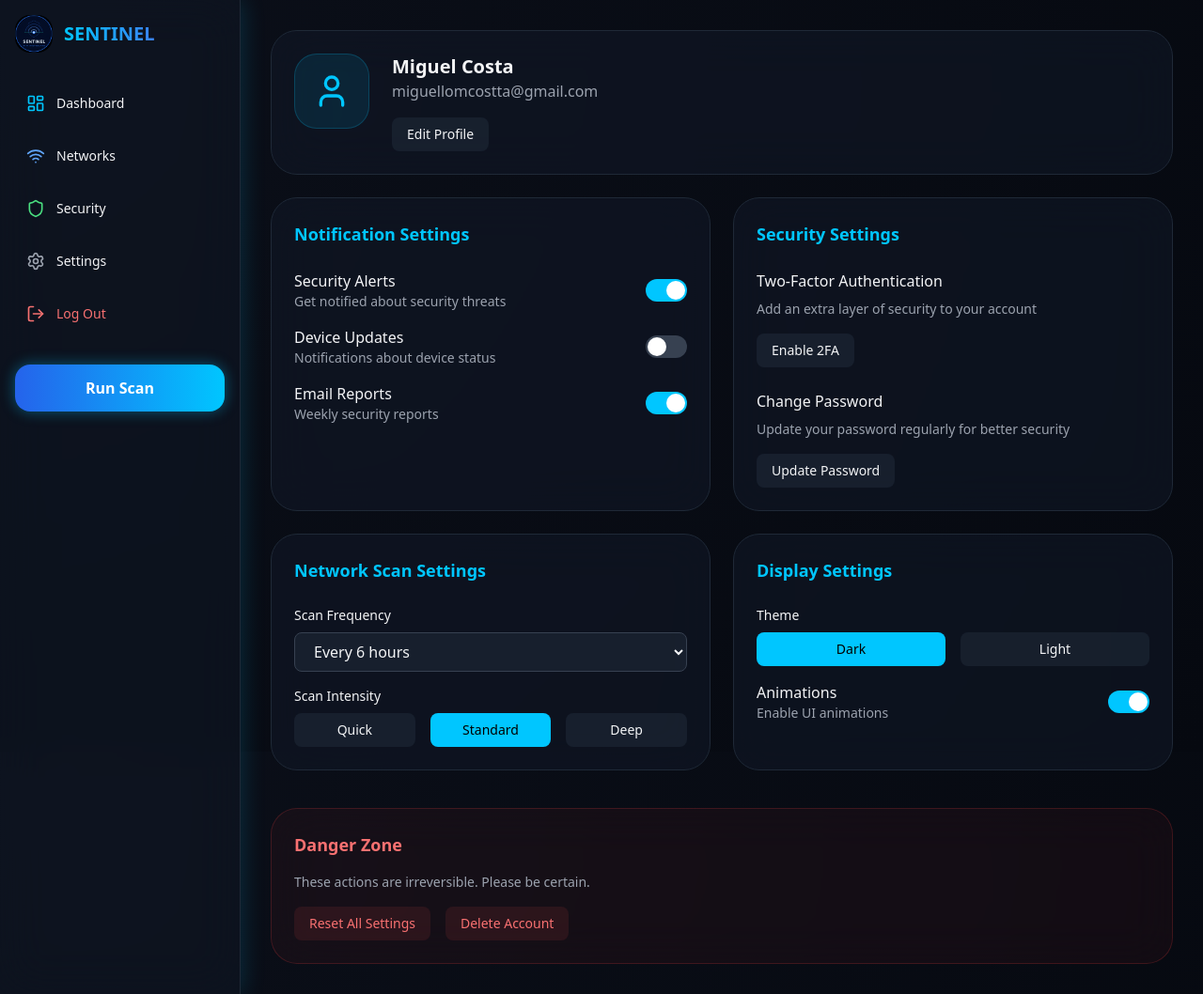
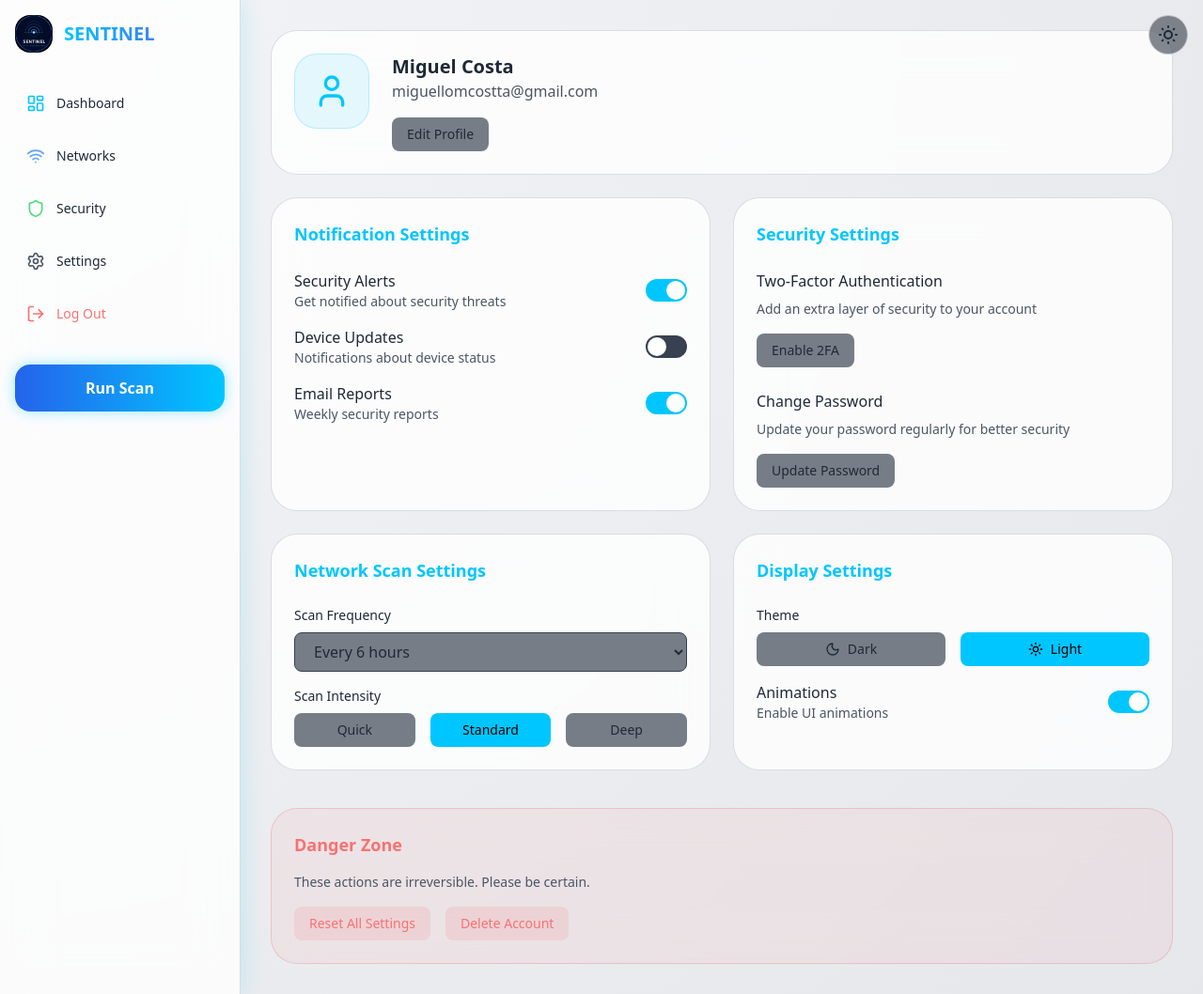
Before and after one commit to 1clunny/network_dashboard, a Flask app: page /settings in a window 1280 px wide. Shown: the whole page at 94% size. Run offline with Flask 3, Linux system fonts and the light colour scheme; a user stored in the database is signed in; some libraries are stand-ins or nearby versions.

Commit message:
another great upd

```diff
--- a/templates/layout.html
+++ b/templates/layout.html
@@ -9,16 +9,29 @@
   <script>
     tailwind.config = {
       safelist: ['text-red-500', 'text-yellow-400', 'text-green-400'],
+      darkMode: 'class',
       theme: {
         extend: {
           colors: {
-            bg: '#0B0F19',
+            // Dark theme colors
+            dark: {
+              bg: '#0B0F19',
+              surface: 'rgba(17, 24, 39, 0.6)',
+              border: 'rgba(75, 85, 99, 0.6)'
+            },
+            // Light theme colors
+            light: {
+              bg: '#F3F4F6',
+              surface: 'rgba(255, 255, 255, 0.8)',
+              border: 'rgba(209, 213, 219, 0.8)'
+            },
             primary: '#2563EB',
             accent: '#00C6FF'
           },
           boxShadow: {
             glow: '0 0 25px rgba(0,198,255,0.2)',
-            innerGlow: 'inset 0 0 20px rgba(0,198,255,0.15)'
+            innerGlow: 'inset 0 0 20px rgba(0,198,255,0.15)',
+            'light-glow': '0 0 25px rgba(37,99,235,0.1)'
           },
           borderRadius: {
             xl: '1rem',
@@ -31,23 +44,82 @@
   <script src="https://unpkg.com/lucide@latest"></script>
 
   <style>
+    :root {
+      --transition-duration: 0.3s;
+    }
+
     body {
+      transition: background-color var(--transition-duration) ease, color var(--transition-duration) ease;
+    }
+
+    body.dark {
       background: radial-gradient(circle at top left, #0b0f19, #060910);
-      background-attachment: fixed;
     }
+
+    body.light {
+      background: radial-gradient(circle at top left, #f3f4f6, #e5e7eb);
+    }
+
     .sidebar {
-      transition: transform 0.3s ease, opacity 0.2s ease;
+      transition: transform 0.3s ease, opacity 0.2s ease, background-color var(--transition-duration) ease, border-color var(--transition-duration) ease;
     }
+
     .sidebar.hidden {
       transform: translateX(-100%);
       opacity: 0;
     }
+
+    /* Theme transitions */
+    .theme-transition {
+      transition: background-color var(--transition-duration) ease,
+                  border-color var(--transition-duration) ease,
+                  color var(--transition-duration) ease,
+                  box-shadow var(--transition-duration) ease;
+    }
+
+    /* Light theme overrides */
+    body.light {
+      color: #1F2937;
+    }
+
+    body.light .sidebar {
+      background: rgba(255, 255, 255, 0.8);
+      border-color: rgba(209, 213, 219, 0.8);
+    }
+
+    body.light .bg-gray-900\/60 {
+      background: rgba(255, 255, 255, 0.8);
+    }
+
+    body.light .border-gray-800 {
+      border-color: rgba(209, 213, 219, 0.8);
+    }
+
+    body.light .text-gray-400 {
+      color: #4B5563;
+    }
+
+    body.light .text-gray-100 {
+      color: #1F2937;
+    }
   </style>
 </head>
 
-<body class="text-gray-100 min-h-screen flex bg-bg">
+<body class="text-gray-100 min-h-screen flex bg-bg dark theme-transition">
+  <!-- Theme Toggle -->
+  <button id="themeToggle" class="fixed top-4 right-4 z-50 p-2 rounded-full theme-transition bg-gray-900/50 backdrop-blur-xl border border-gray-800 hover:shadow-glow">
+    <!-- Sun icon -->
+    <svg id="sunIcon" class="w-6 h-6 hidden" fill="none" stroke="currentColor" viewBox="0 0 24 24">
+      <path stroke-linecap="round" stroke-linejoin="round" stroke-width="2" d="M12 3v1m0 16v1m9-9h-1M4 12H3m15.364 6.364l-.707-.707M6.343 6.343l-.707-.707m12.728 0l-.707.707M6.343 17.657l-.707.707M16 12a4 4 0 11-8 0 4 4 0 018 0z" />
+    </svg>
+    <!-- Moon icon -->
+    <svg id="moonIcon" class="w-6 h-6" fill="none" stroke="currentColor" viewBox="0 0 24 24">
+      <path stroke-linecap="round" stroke-linejoin="round" stroke-width="2" d="M20.354 15.354A9 9 0 018.646 3.646 9.003 9.003 0 0012 21a9.003 9.003 0 008.354-5.646z" />
+    </svg>
+  </button>
+
   <!-- SIDEBAR -->
-  <aside id="sidebar" class="sidebar fixed md:static z-50 w-64 md:w-64 bg-gray-900/50 backdrop-blur-xl border-r border-gray-800 flex flex-col items-start p-4 space-y-8 shadow-glow min-h-screen">
+  <aside id="sidebar" class="sidebar fixed md:static z-50 w-64 md:w-64 bg-gray-900/50 backdrop-blur-xl border-r border-gray-800 flex flex-col items-start p-4 space-y-8 shadow-glow min-h-screen theme-transition">
     <div class="flex items-center justify-between w-full">
       <div class="flex items-center gap-3">
         <img src="{{ url_for('static', filename='logo.png') }}" class="w-10 h-10 rounded-xl" alt="Sentinel Logo" />
@@ -147,6 +219,90 @@
   <script>
     lucide.createIcons();
 
+    // Theme Management
+    const themeToggle = document.getElementById('themeToggle');
+    const sunIcon = document.getElementById('sunIcon');
+    const moonIcon = document.getElementById('moonIcon');
+    const body = document.body;
+
+    // Theme buttons in settings page
+    const darkThemeBtn = document.getElementById('darkThemeBtn');
+    const lightThemeBtn = document.getElementById('lightThemeBtn');
+
+    // Custom event for theme changes
+    const themeChangeEvent = new Event('themeChange');
+
+    // Function to update theme buttons in settings
+    function updateThemeButtons(isDark) {
+      if (darkThemeBtn && lightThemeBtn) {
+        // Dark theme button
+        if (isDark) {
+          darkThemeBtn.classList.add('bg-accent', 'text-black');
+          darkThemeBtn.classList.remove('bg-gray-800/60', 'hover:bg-gray-800');
+        } else {
+          darkThemeBtn.classList.remove('bg-accent', 'text-black');
+          darkThemeBtn.classList.add('bg-gray-800/60', 'hover:bg-gray-800');
+        }
+
+        // Light theme button
+        if (!isDark) {
+          lightThemeBtn.classList.add('bg-accent', 'text-black');
+          lightThemeBtn.classList.remove('bg-gray-800/60', 'hover:bg-gray-800');
+        } else {
+          lightThemeBtn.classList.remove('bg-accent', 'text-black');
+          lightThemeBtn.classList.add('bg-gray-800/60', 'hover:bg-gray-800');
+        }
+      }
+    }
+
+    // Function to set theme
+    function setTheme(isDark) {
+      if (isDark) {
+        body.classList.add('dark');
+        body.classList.remove('light');
+        sunIcon.classList.add('hidden');
+        moonIcon.classList.remove('hidden');
+      } else {
+        body.classList.add('light');
+        body.classList.remove('dark');
+        sunIcon.classList.remove('hidden');
+        moonIcon.classList.add('hidden');
+      }
+      localStorage.setItem('theme', isDark ? 'dark' : 'light');
+      updateThemeButtons(isDark);
+      document.dispatchEvent(themeChangeEvent);
+    }
+
+    // Initialize theme from localStorage or system preference
+    const savedTheme = localStorage.getItem('theme');
+    if (savedTheme) {
+      setTheme(savedTheme === 'dark');
+    } else {
+      const prefersDark = window.matchMedia('(prefers-color-scheme: dark)').matches;
+      setTheme(prefersDark);
+    }
+
+    // Theme toggle click handler
+    themeToggle?.addEventListener('click', () => {
+      const isDark = body.classList.contains('dark');
+      setTheme(!isDark);
+    });
+
+    // Settings page theme buttons click handlers
+    darkThemeBtn?.addEventListener('click', () => setTheme(true));
+    lightThemeBtn?.addEventListener('click', () => setTheme(false));
+
+    // Listen for system theme changes
+    window.matchMedia('(prefers-color-scheme: dark)').addEventListener('change', e => {
+      if (!localStorage.getItem('theme')) {
+        setTheme(e.matches);
+      }
+    });
+
+    // Initialize theme buttons state
+    updateThemeButtons(body.classList.contains('dark'));
+
+    // Sidebar Management
     const sidebar = document.getElementById('sidebar');
     const openMenu = document.getElementById('openMenu');
     const closeMenu = document.getElementById('closeMenu');
--- a/templates/settings.html
+++ b/templates/settings.html
@@ -118,12 +118,18 @@
       <div class="space-y-4">
         <div>
           <label class="block text-sm font-medium mb-2">Theme</label>
-          <div class="flex gap-4">
-            <button class="flex-1 px-4 py-2 bg-accent text-black rounded-lg text-sm font-medium">
-              Dark
+          <div class="flex gap-4" id="themeButtonsContainer">
+            <button id="darkThemeBtn" class="flex-1 px-4 py-2 rounded-lg text-sm font-medium transition theme-transition" data-theme="dark">
+              <span class="flex items-center justify-center gap-2">
+                <i data-lucide="moon" class="w-4 h-4"></i>
+                Dark
+              </span>
             </button>
-            <button class="flex-1 px-4 py-2 bg-gray-800/60 hover:bg-gray-800 rounded-lg text-sm font-medium transition">
-              Light
+            <button id="lightThemeBtn" class="flex-1 px-4 py-2 rounded-lg text-sm font-medium transition theme-transition" data-theme="light">
+              <span class="flex items-center justify-center gap-2">
+                <i data-lucide="sun" class="w-4 h-4"></i>
+                Light
+              </span>
             </button>
           </div>
         </div>
```
